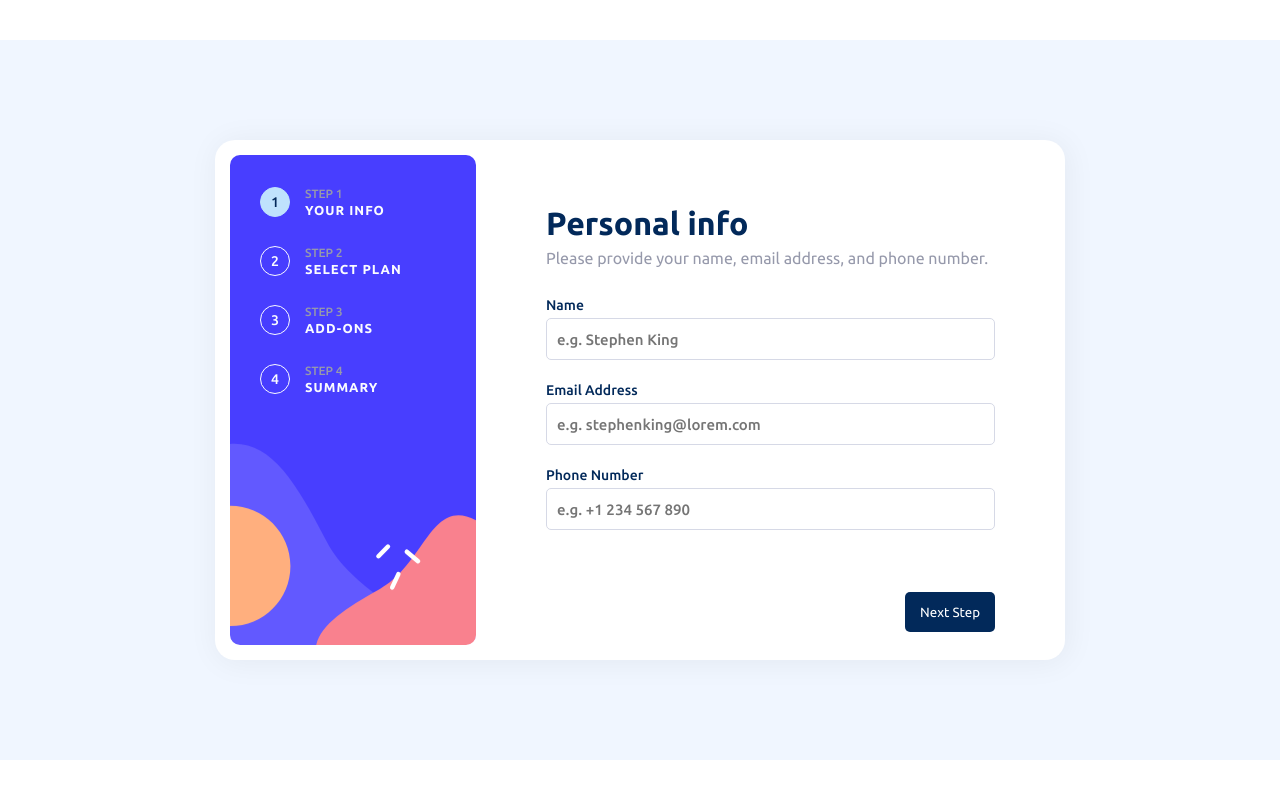
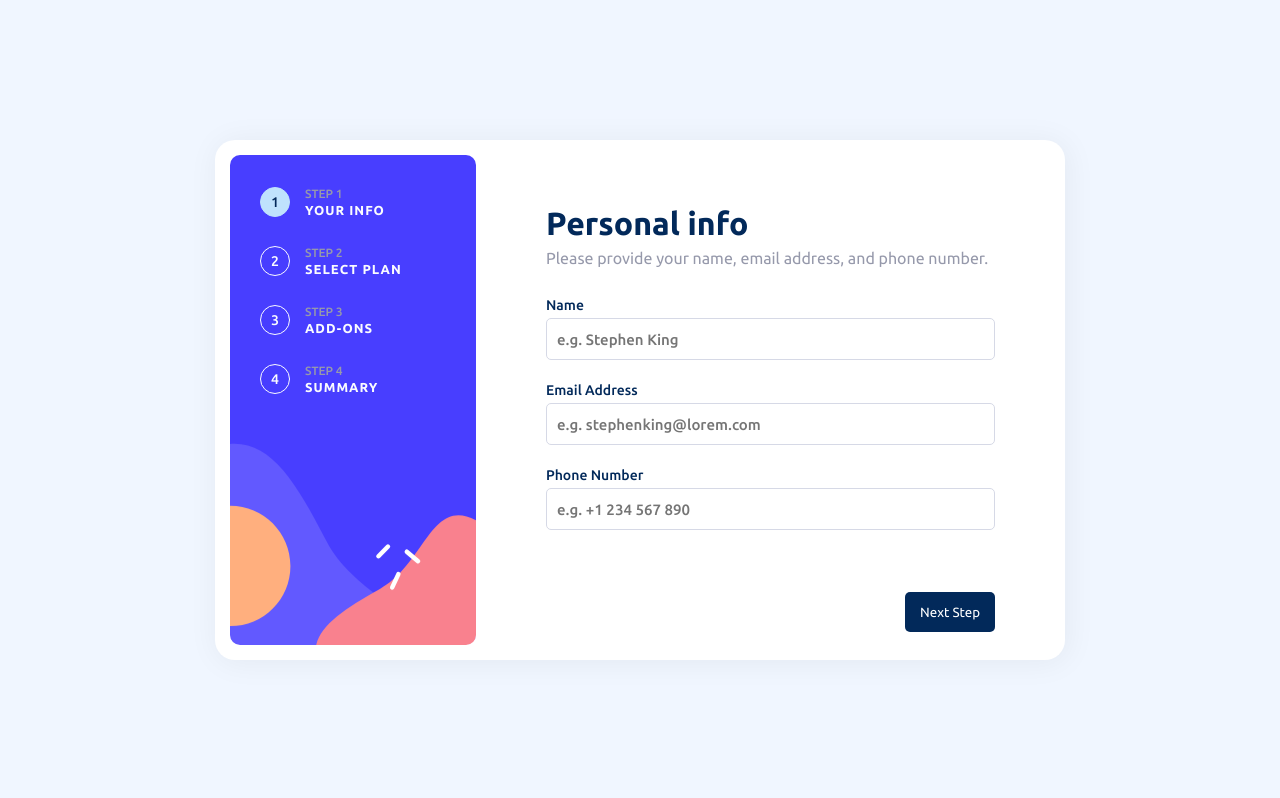
Before and after one commit to FelipeSDS23/multi-step-form, a React (Vite) app: page /#/ in a window 1280 px wide. Built offline with nearby package versions, Linux system fonts and the light colour scheme.

Commit message:
teste pages

```diff
--- a/src/index.css
+++ b/src/index.css
@@ -44,7 +44,7 @@
 
 .App {
     width: 100vw;
-    height: 90vh;
+    height: 100vh;
     display: flex;
     justify-content: center;
     align-items: center;
@@ -113,12 +113,10 @@
         width: 100%;
         height: 11%;
         position: absolute;
-        bottom: 0;
-
+        bottom: 0px;
         display: flex;
         justify-content: space-between;
         align-items: center;
-
         background-color: var(--White);
     }
 
```
